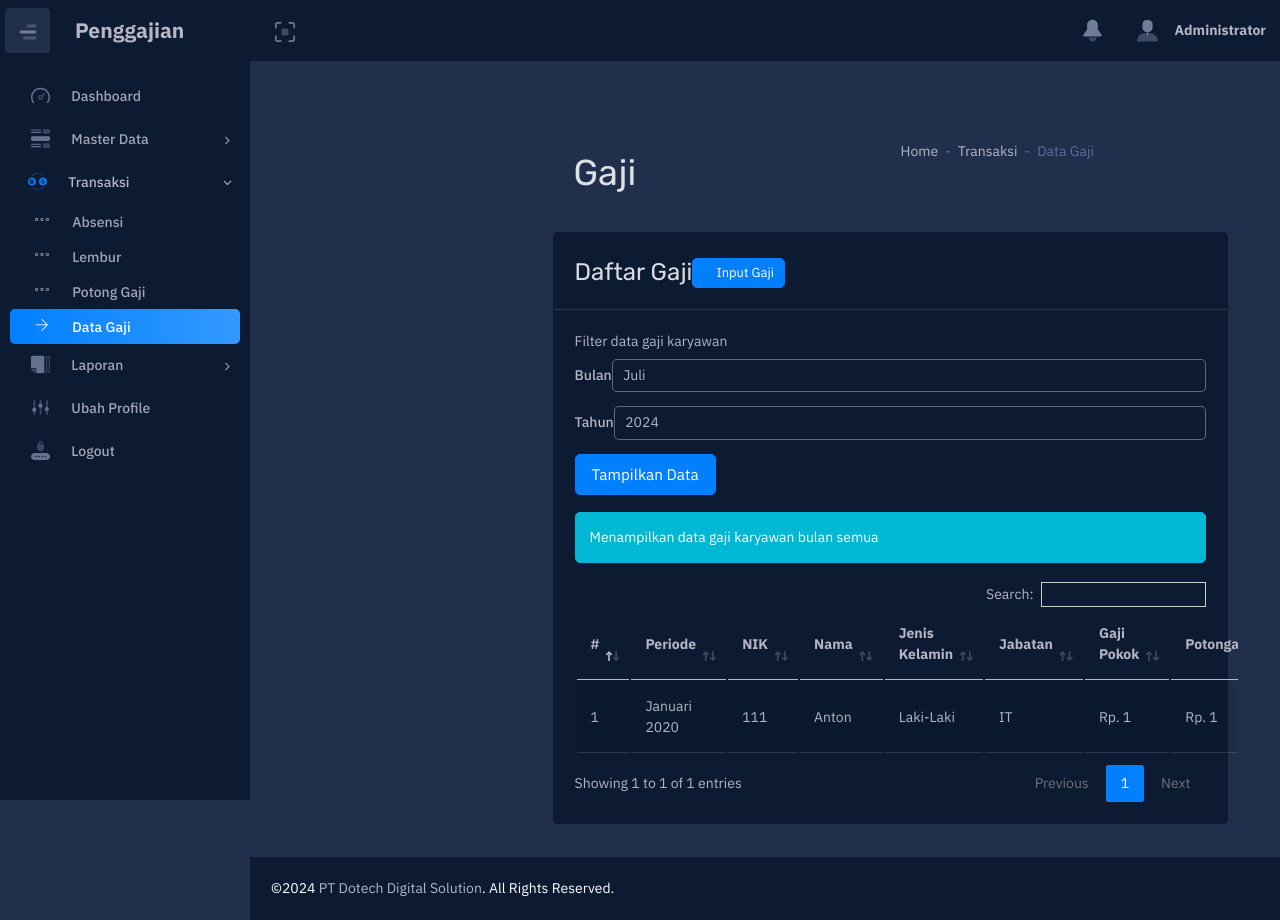
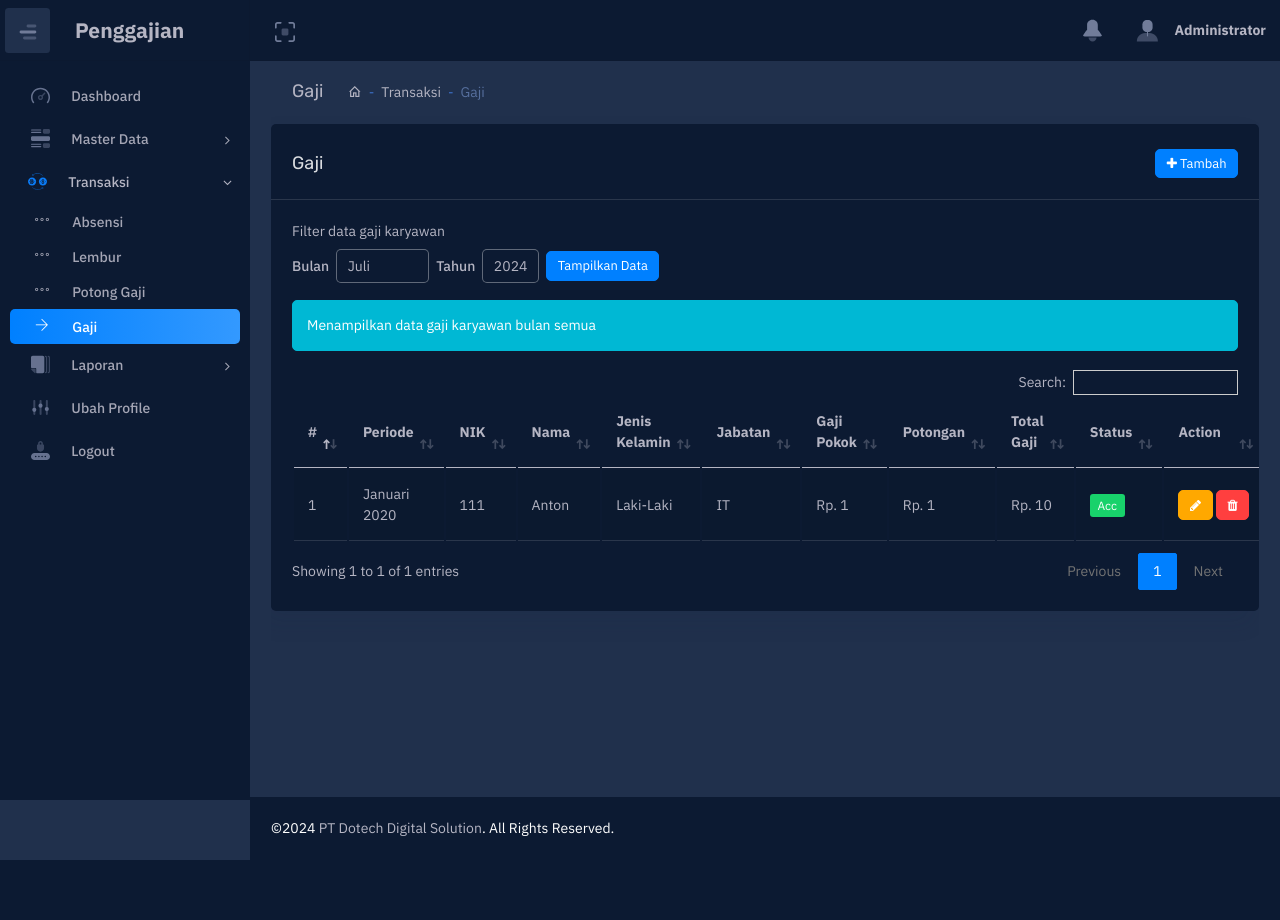
Before and after one commit to ncip48/laravel_penggajian, a Laravel app: page /gaji in a window 1280 px wide. After the commit the page ends 860 px from the top, so only its background shows below. Run offline with Laravel 10, Linux system fonts and the light colour scheme; a user stored in the database is signed in; data comes from the database, SQL or seed files in the repository; tables that the repository leaves empty hold one stand-in row (values such as "Sample post"); some libraries are stand-ins or nearby versions.

Commit message:
rev: crud gaji

```diff
--- a/resources/views/gaji/index.blade.php
+++ b/resources/views/gaji/index.blade.php
@@ -3,64 +3,59 @@
 @section('title', 'Gaji')
 
 @section('content')
-    <div class="content-wrapper">
-        <!-- Content Header (Page header) -->
-        <section class="content-header">
-            <div class="container-fluid">
-                <div class="row mb-2">
-                    <div class="col-sm-6">
-                        <h1>Gaji</h1>
-                    </div>
-                    <div class="col-sm-6">
-                        <ol class="breadcrumb float-sm-right">
-                            <li class="breadcrumb-item ">
-                                <a href="#">Home</a>
+    <div class="content-header">
+        <div class="d-flex align-items-center">
+            <div class="me-auto">
+                <h4 class="page-title">Gaji</h4>
+                <div class="d-inline-block align-items-center">
+                    <nav>
+                        <ol class="breadcrumb">
+                            <li class="breadcrumb-item">
+                                <a href="{{ route('dashboard') }}"><i class="mdi mdi-home-outline"></i></a>
                             </li>
                             <li class="breadcrumb-item">
-                                <a href="#">Transaksi</a>
+                                <a href="#">Transaksi</i></a>
                             </li>
-                            <li class="breadcrumb-item active">
-                                Data Gaji
-                            </li>
+                            <li class="breadcrumb-item active" aria-current="page">Gaji</li>
                         </ol>
+                    </nav>
                 </div>
             </div>
-            </div><!-- /.container-fluid -->
-        </section>
+        </div>
+    </div>
 
     <!-- Main content -->
     <section class="content">
-            <div class="container-fluid">
         <div class="row">
             <div class="col-12">
-                        <div class="card">
-                            <div class="card-header">
+                <div class="box">
+                    <div class="box-header">
                         <div class="d-flex justify-content-between align-items-center">
                             <div class="d-flex flex-column">
-                                        <h3 class="card-title mt-1">
-                                            Daftar Gaji
-                                        </h3>
+                                <h4 class="box-title mt-1">
+                                    Gaji
+                                </h4>
                             </div>
-                                    <div class="card-tools">
+                            <div class="box-tools">
                                 @if (auth()->user()->level == 0)
-                                            <a class="btn btn-sm btn-primary mt-1" href="{{ route('gaji.create') }}"><i
-                                                    class="fas fa-plus"></i>
-                                                Input Gaji</a>
+                                    <a href="#" class="btn btn-sm btn-primary mt-1 ajax_modal"
+                                        data-url="{{ route('gaji.create') }}"><i class="fa fa-plus"></i>
+                                        Tambah</a>
                                 @endif
                             </div>
                         </div>
                     </div>
-                            <!-- /.card-header -->
-                            <div class="card-body">
+                    <!-- /.box-header -->
+                    <div class="box-body">
                         Filter data gaji karyawan
                         <div class="d-flex justify-content-between align-items-center mt-2">
                             <div class="col-12">
                                 {{-- <li><a class="dropdown-item" href="#">Action</a></li> --}}
                                 <form>
-                                            <div class="row mb-1">
+                                    <div class="mb-1 d-flex flex-row">
                                         {{-- @csrf --}}
                                         <div class="form-group d-flex flex-row align-items-center">
-                                                    <label class="mb-0 mr-2" for="">Bulan</label>
+                                            <label class="mb-0 me-2" for="">Bulan</label>
                                             <select class="form-control month-filter" name="bulan">
                                                 @foreach (['Januari', 'Februari', 'Maret', 'April', 'Mei', 'Juni', 'Juli', 'Agustus', 'September', 'Oktober', 'November', 'Desember'] as $bulan)
                                                     <option value="{{ $loop->index + 1 }}"
@@ -69,8 +64,8 @@
                                                 @endforeach
                                             </select>
                                         </div>
-                                                <div class="form-group d-flex flex-row align-items-center ml-2">
-                                                    <label class="mb-0 mr-2" for="">Tahun</label>
+                                        <div class="form-group d-flex flex-row align-items-center ms-2">
+                                            <label class="mb-0 me-2" for="">Tahun</label>
                                             <select class="form-control year-filter" name="tahun">
                                                 @for ($tahun = date('Y') - 5; $tahun <= date('Y'); $tahun++)
                                                     <option value="{{ $tahun }}"
@@ -79,8 +74,8 @@
                                                 @endfor
                                             </select>
                                         </div>
-                                                <div class="form-group d-flex flex-row align-items-center ml-2">
-                                                    <button type="submit" class="btn btn-primary">
+                                        <div class="form-group d-flex flex-row align-items-center ms-2">
+                                            <button type="submit" class="btn btn-primary btn-sm">
                                                 Tampilkan Data</button>
                                         </div>
                                     </div>
@@ -150,27 +145,23 @@
                                                 <td>
                                                     @if (auth()->user()->level == 1)
                                                         <div class="d-flex">
-                                                                    <a href="{{ route('gaji.show', $gaji->id_gaji) }}"
-                                                                        class="btn btn-sm btn-primary"><i
-                                                                            class="fas fa-eye"></i></a>
                                                             @if ($gaji->status == 0)
-                                                                        <form data-reload="true" id="main-form"
+                                                                <form data-reload="true" id="main-form-delete"
                                                                     action="{{ route('gaji.approve', $gaji->id_gaji) }}"
-                                                                            method="POST" class="ml-1 acc-form">
+                                                                    method="POST" class="ms-1 acc-form">
                                                                     @csrf
                                                                     @method('PUT')
                                                                     <button class="acc-text btn btn-sm btn-success">
-                                                                                <i class="fas fa-check"></i>
+                                                                        <i class="fa fa-check"></i>
                                                                     </button>
                                                                 </form>
-                                                                        <form data-reload="true" id="main-form"
+                                                                <form data-reload="true" id="main-form-delete"
                                                                     action="{{ route('gaji.decline', $gaji->id_gaji) }}"
-                                                                            method="POST" class="ml-1 acc-form">
+                                                                    method="POST" class="ms-1 acc-form">
                                                                     @csrf
                                                                     @method('PUT')
-                                                                            <button
-                                                                                class="tolak-text btn btn-sm btn-danger">
-                                                                                <i class="fas fa-times-circle"></i>
+                                                                    <button class="tolak-text btn btn-sm btn-danger">
+                                                                        <i class="fa fa-times-circle"></i>
                                                                     </button>
                                                                 </form>
                                                             @endif
@@ -178,16 +169,17 @@
                                                     @endif
                                                     @if (auth()->user()->level == 0)
                                                         <div class="d-flex">
-                                                                    <a href="{{ route('gaji.edit', $gaji->id_gaji) }}"
-                                                                        class="btn btn-sm btn-warning"><i
-                                                                            class="fas fa-edit"></i></a>
-                                                                    <form data-reload="true" id="main-form"
-                                                                        action="{{ route('gaji.destroy', $gaji) }}"
-                                                                        method="POST" class="ml-1 delete-form">
+                                                            <a href="#"
+                                                                data-url="{{ route('gaji.edit', $gaji->id_gaji) }}"
+                                                                class="btn btn-sm btn-warning ajax_modal"><i
+                                                                    class="fa fa-pencil"></i></a>
+                                                            <form data-reload="true" id="main-form-delete"
+                                                                action="{{ route('gaji.destroy', $gaji) }}" method="POST"
+                                                                class="ms-1 delete-form">
                                                                 @csrf
                                                                 @method('DELETE')
                                                                 <button class="confirm-text btn btn-sm btn-danger">
-                                                                            <i class="fas fa-trash"></i>
+                                                                    <i class="fa fa-trash"></i>
                                                                 </button>
                                                             </form>
                                                         </div>
@@ -208,10 +200,6 @@
             <!-- /.col -->
         </div>
         <!-- /.row -->
-            </div>
-            <!-- /.container-fluid -->
     </section>
     <!-- /.content -->
-    </div>
-    <!-- /.content-wrapper -->
 @endsection
--- a/resources/views/layouts/sidebar.blade.php
+++ b/resources/views/layouts/sidebar.blade.php
@@ -79,7 +79,7 @@
                             <li class="{{ request()->routeIs('gaji.*') ? 'active' : '' }}">
                                 <a href="{{ route('gaji.index') }}">
                                     <i class="ti-more"></i>
-                                    <span>Data Gaji</span>
+                                    <span>Gaji</span>
                                 </a>
                             </li>
                         </ul>
```
Also changed, not shown: resources/views/gaji/action.blade.php (+40 -86 lines), resources/views/gaji/detail.blade.php (deleted, +0 -192 lines). Lines whose indentation alone changed are shown as unchanged.
